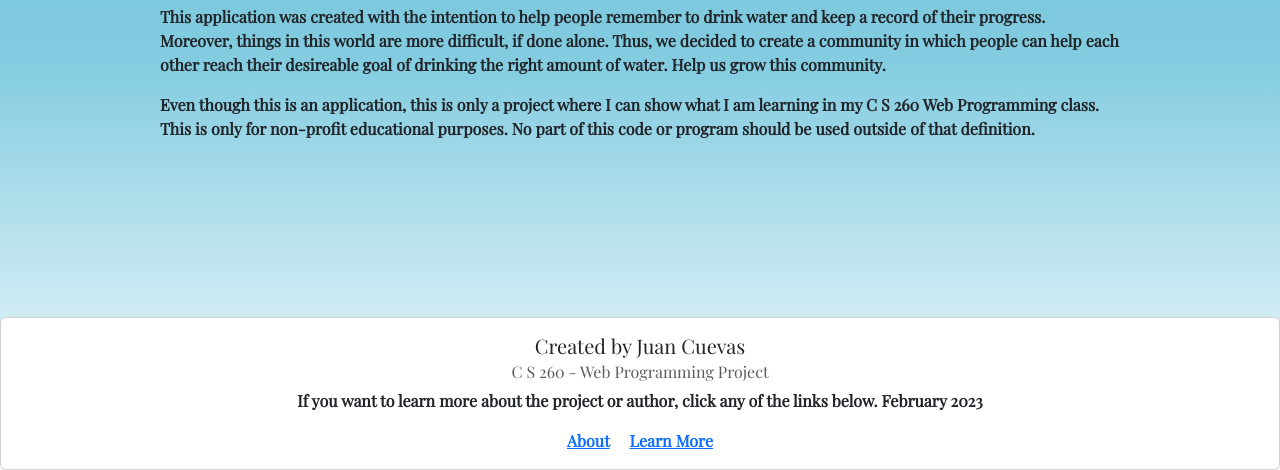
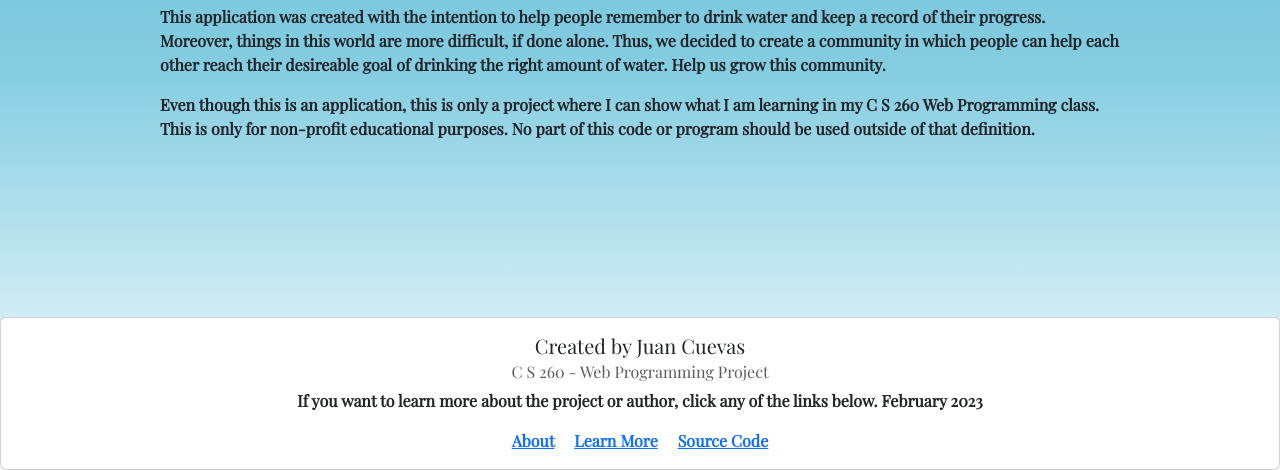
Before and after one commit to jac377/startup, a plain HTML site: page about.html in a window 1280 px wide. Shown: the part 330-800 px from the top of the page. Drawn offline with nearby package versions, Linux system fonts and the light colour scheme.

Commit message:
Updated REAME.md n footer to include GitHub

```diff
--- a/about.html
+++ b/about.html
@@ -61,8 +61,9 @@
             <p class="card-text">If you want to learn more about the project or author, click any of the links below. February 2023</p>
             <a href="about.html" class="card-link">About</a>
             <a href="https://mindlydrinking.click/" class="card-link">Learn More</a>
+            <a href="https://github.com/jac377/startup.git" class="card-link">Source Code</a>
           </div>
         </div>
-  </footer>
+    </footer>
 
 </html>
```
Also changed, not shown: index.html (+1 -0 lines), leaderboard.html (+2 -1 lines), main.html (+2 -1 lines), signup.html (+2 -1 lines), README.md.
